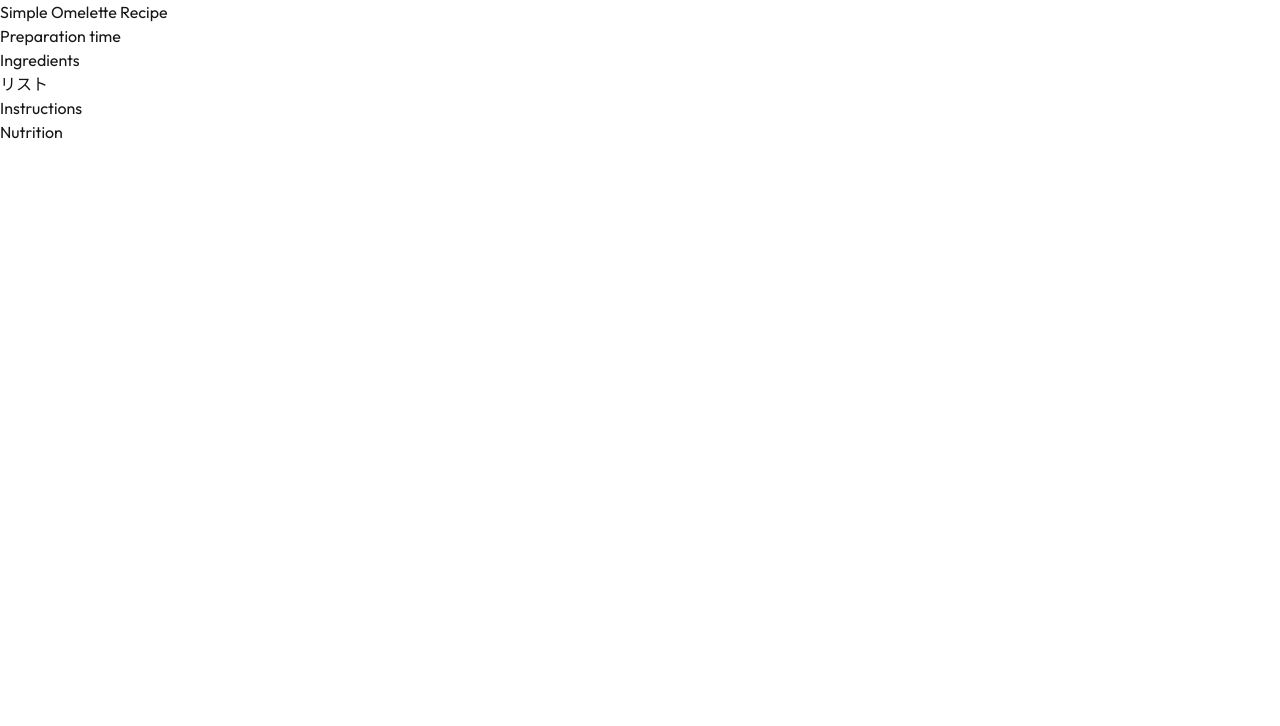
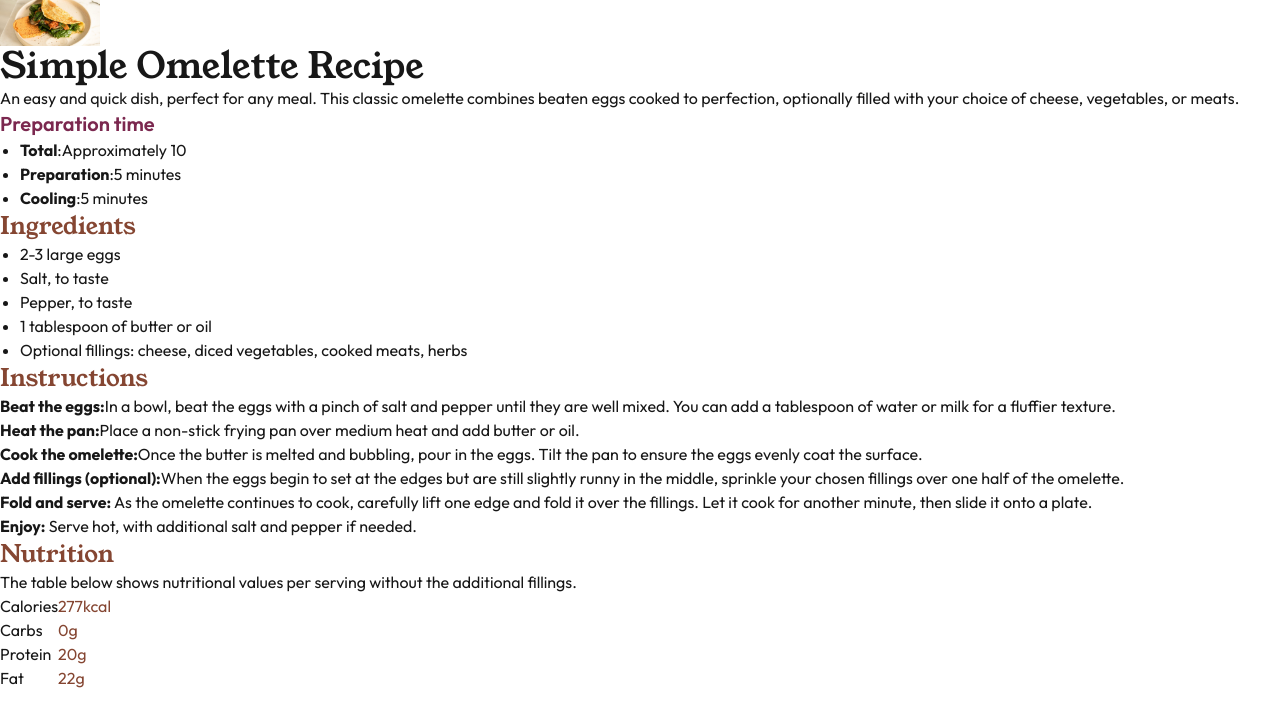
Before and after one commit to BlonoBuccellati/fm-recipe-page, a Next.js app: page / in a window 1280 px wide. Shown: the top 726 px of the page. Built offline with nearby package versions, Linux system fonts and the light colour scheme.

Commit message:
feat(markup): レシピページのHTMLの構造と内容を決定。
画像・見出しなどのセクションを配置。
スタイリングはまだ行なっていない。

```diff
--- a/src/app/page.tsx
+++ b/src/app/page.tsx
@@ -1,34 +1,123 @@
+import Image from 'next/image';
 export default function Home() {
   return (
     <div className=''>
       {/* Image */}
+      <Image
+        src='/assets/images/image-omelette.jpeg'
+        alt='Omelette'
+        width={100}
+        height={100}
+      />
       {/* Content */}
       <div>
-        {/* Header */}
-        <h1>Simple Omelette Recipe</h1>
-        {/* paragraph */}
-        <p></p>
+        {/* ここで一個は盲点だった。 */}
+        {/* Title */}
+        <div>
+          <h1 className='font-young text-4xl'>Simple Omelette Recipe</h1>
+          {/* paragraph */}
+          <p>
+            An easy and quick dish, perfect for any meal. This classic omelette
+            combines beaten eggs cooked to perfection, optionally filled with
+            your choice of cheese, vegetables, or meats.
+          </p>
+        </div>
         {/* preparation time */}
         <div>
-          <h3>Preparation time</h3>
+          <h3 className='text-Rose-800 text-xl font-semibold'>
+            Preparation time
+          </h3>
           {/* リスト */}
+          <ul className='list-disc pl-5'>
+            <li>
+              <b>Total</b>:Approximately 10
+            </li>
+            <li>
+              <b>Preparation</b>:5 minutes
+            </li>
+            <li>
+              <b>Cooling</b>:5 minutes
+            </li>
+          </ul>
         </div>
         {/* Ingredients */}
         <div>
-          <h2>Ingredients</h2>
-          <ul>
-            <li>リスト</li>
+          <h2 className='text-Brown-800 font-young text-2xl'>Ingredients</h2>
+          <ul className='list-disc pl-5'>
+            <li>2-3 large eggs</li>
+            <li>Salt, to taste</li>
+            <li>Pepper, to taste</li>
+            <li>1 tablespoon of butter or oil</li>
+            <li>
+              Optional fillings: cheese, diced vegetables, cooked meats, herbs
+            </li>
           </ul>
         </div>
         {/* Instructions */}
         <div>
-          <h2>Instructions</h2>
-          {/* リスト */}
+          <h2 className='text-Brown-800 font-young text-2xl'>Instructions</h2>
+          <ol>
+            <li>
+              <b>Beat the eggs:</b>
+              In a bowl, beat the eggs with a pinch of salt and pepper until
+              they are well mixed. You can add a tablespoon of water or milk for
+              a fluffier texture.
+            </li>
+            <li>
+              <b>Heat the pan:</b>
+              Place a non-stick frying pan over medium heat and add butter or
+              oil.
+            </li>
+            <li>
+              <b>Cook the omelette:</b>
+              Once the butter is melted and bubbling, pour in the eggs. Tilt the
+              pan to ensure the eggs evenly coat the surface.
+            </li>
+            <li>
+              <b>Add fillings (optional):</b>
+              When the eggs begin to set at the edges but are still slightly
+              runny in the middle, sprinkle your chosen fillings over one half
+              of the omelette.
+            </li>
+            <li>
+              <b>Fold and serve:</b> As the omelette continues to cook,
+              carefully lift one edge and fold it over the fillings. Let it cook
+              for another minute, then slide it onto a plate.
+            </li>
+            <li>
+              <b>Enjoy:</b> Serve hot, with additional salt and pepper if
+              needed.
+            </li>
+          </ol>
         </div>
         <div>
-          <h2>Nutrition</h2>
+          <h2 className='text-Brown-800 font-young text-2xl'>Nutrition</h2>
           {/* paragraph */}
+          <p>
+            The table below shows nutritional values per serving without the
+            additional fillings.
+          </p>
           {/* table */}
+          <table>
+            <tbody>
+              <tr>
+                <td>Calories</td>
+                <td className='text-Brown-800'>277kcal</td>
+              </tr>
+              <tr>
+                <td>Carbs</td>
+                <td className='text-Brown-800'>0g</td>
+              </tr>
+              <tr>
+                <td>Protein</td>
+                <td className='text-Brown-800'>20g</td>
+              </tr>
+              <tr>
+                <td>Fat</td>
+                <td className='text-Brown-800'>22g</td>
+              </tr>
+            </tbody>
+          </table>
         </div>
       </div>
     </div>
```
